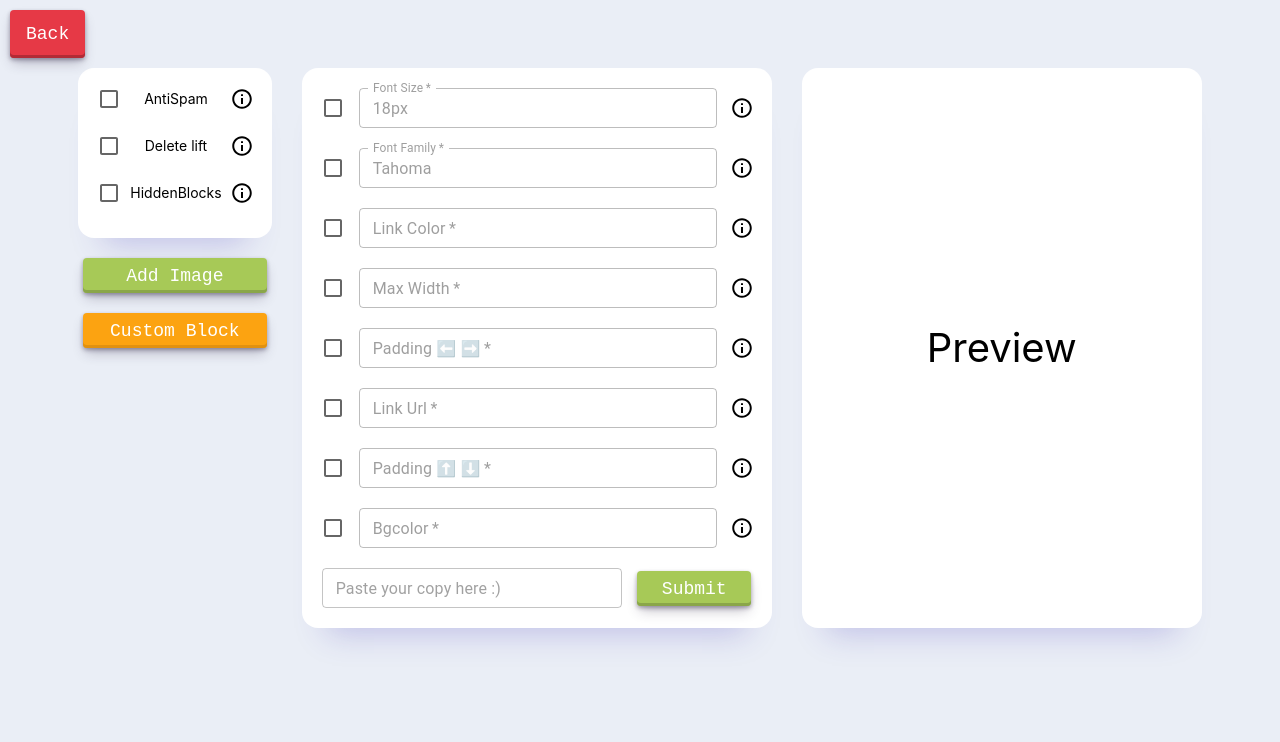
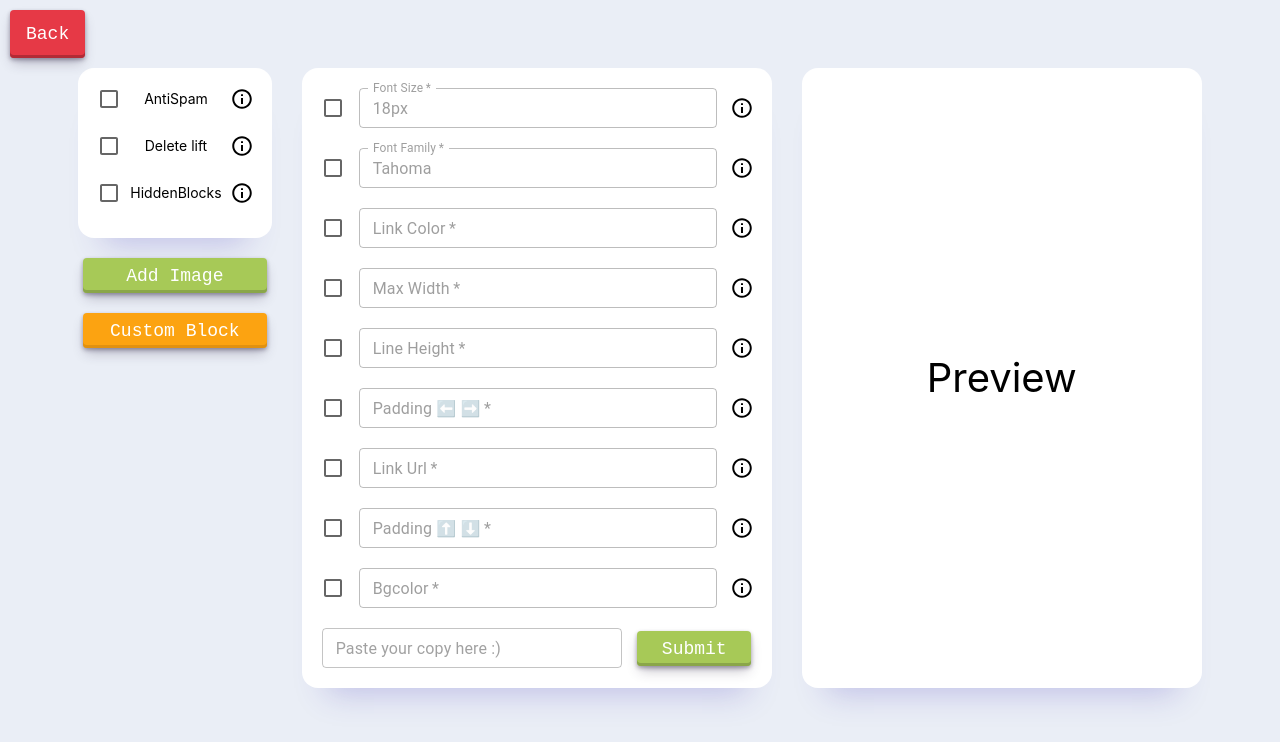
Before and after one commit to INRGI/CopyMaker, a React (Vite) app: page /id-1 in a window 1280 px wide. Shown: the top 742 px of the page. Built offline with nearby package versions, Linux system fonts and the light colour scheme.

Commit message:
Add new possibility to change line-height in copies

```diff
--- a/public/test.html
+++ b/public/test.html
@@ -4,7 +4,7 @@
   cellspacing="0"
   class="body"
   role="presentation"
-  style="width: 100%; ;"
+  style="width: 100%;"
   bgcolor= "#E8E8E8"
 >
   <tbody>
--- a/src/components/FormPromo/FormPromo.jsx
+++ b/src/components/FormPromo/FormPromo.jsx
@@ -32,6 +32,7 @@ const FormPromo = () => {
     const [isTrTB, setTrTB] = useState(domain.isTrTB);
     const [isBGColor, setBGColor] = useState(domain.isBGColor);
     const [isAddHidden, setAddHidden] = useState(domain.isAddHidden);
+    const [isLineHeight, setLineHeight] = useState(domain.isLineHeight);
 
     const [isSubmitted, setIsSubmitted] = useState(false);
     const [submitedResult, setSubmitedResult] = useState("");
@@ -70,6 +71,7 @@ const FormPromo = () => {
     const linkUrlId = nanoid();
     const TrTBId = nanoid();
     const BGColorId = nanoid();
+    const LineHeightId = nanoid();
 
     const hasImages = /<img.*?src=["'](.*?)["'].*?>/g.test(submitedResult);
 
@@ -84,13 +86,14 @@ const FormPromo = () => {
         linkUrl: '',
         trTB: "",
         BGColor: "",
+        LineHeight: "",
         ...domain,
         submit: "",
       };
 
     const handleSubmit = (values) => {
-        dispatch(editDomain({ id: domainId, values: {...values, isFontSize, isFontFamily, isColorLink, isWidth, isPaddingLR, isReplace, isLinkUrl, isTrTB, isBGColor, isDeleteLift, isAddHidden} }));
-        setSubmitedResult(makeCopy({...values, isFontSize, isFontFamily, isColorLink, isWidth, isPaddingLR, isReplace, isLinkUrl, isTrTB, isBGColor, isDeleteLift, isAddHidden}))
+        dispatch(editDomain({ id: domainId, values: {...values, isFontSize, isFontFamily, isColorLink, isWidth, isPaddingLR, isReplace, isLinkUrl, isTrTB, isBGColor, isDeleteLift, isAddHidden, isLineHeight} }));
+        setSubmitedResult(makeCopy({...values, isFontSize, isFontFamily, isColorLink, isWidth, isPaddingLR, isReplace, isLinkUrl, isTrTB, isBGColor, isDeleteLift, isAddHidden, isLineHeight}))
 
         if(values.submit === '') {
             setIsSubmitted(false);
@@ -201,6 +204,14 @@ const FormPromo = () => {
                             <InfoButton  text="Please paste Width value without px"/>
                         </InputContainer>
 
+                        <InputContainer>
+
+                            <Checkbox checked={isLineHeight} onChange={() => setLineHeight((prev) => !prev)} color="success" />
+                            <Field fullWidth as={MuiInput} label="Line Height" size="small" variant="outlined" type="text" name="LineHeight" id={LineHeightId} placeholder="ex: 1.5" disabled={!isLineHeight} required ></Field>
+
+                            <InfoButton  text="Please paste Line Height value without px / another symbols after number"/>
+                        </InputContainer>
+
 
                         <InputContainer>
 
--- a/src/helpers/makeCopy.js
+++ b/src/helpers/makeCopy.js
@@ -71,7 +71,9 @@ const makeCopy = ({
     }
 
     if(isLineHeight){
-        result = result = result.replace(/(style="[^"]*)line-height:[^;]*;/g, `$1line-height: ${LineHeight};`);
+        result = result.replace(/(style="[^"]*)line-height:[^;]*;/g, `$1line-height: ${LineHeight};`);
+
+        result = result.replace(/(style="[^"]*[^;])"/g, `$1; line-height: ${LineHeight}"`);
     }
 
 
```
